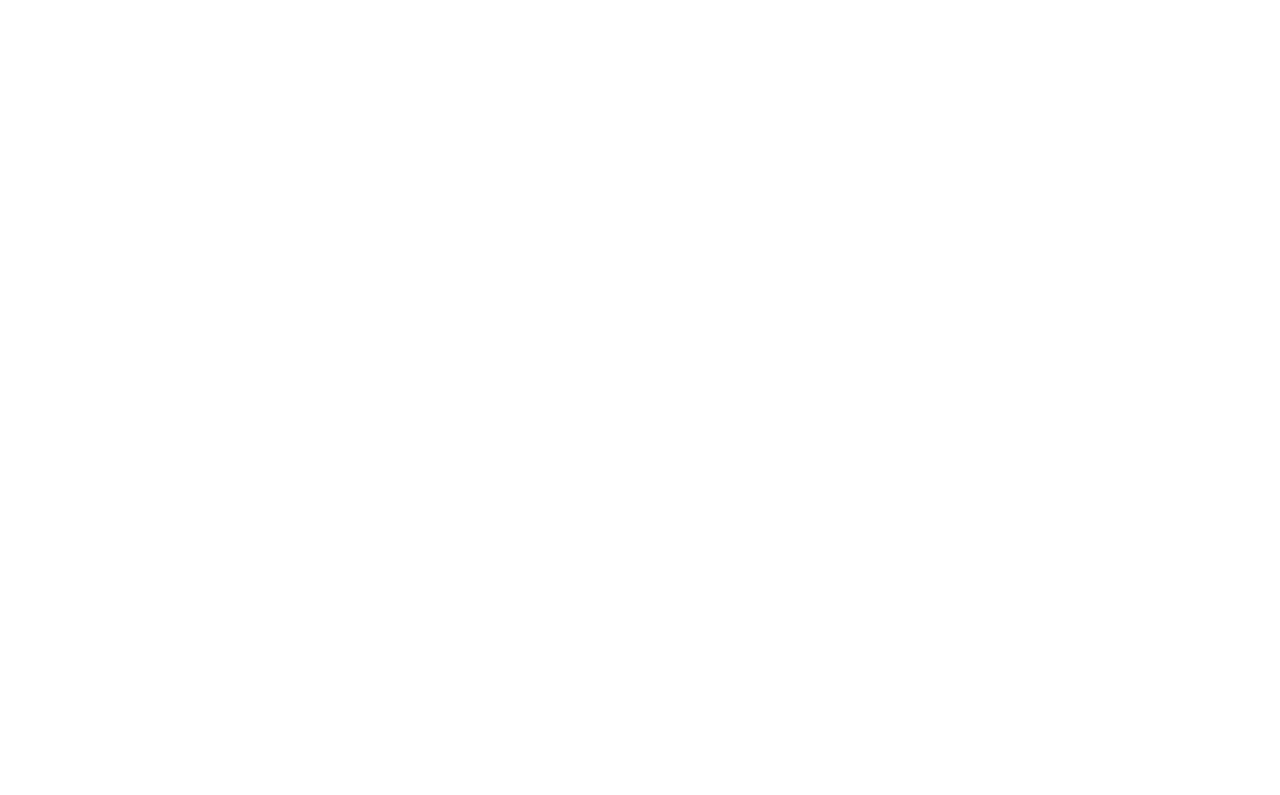
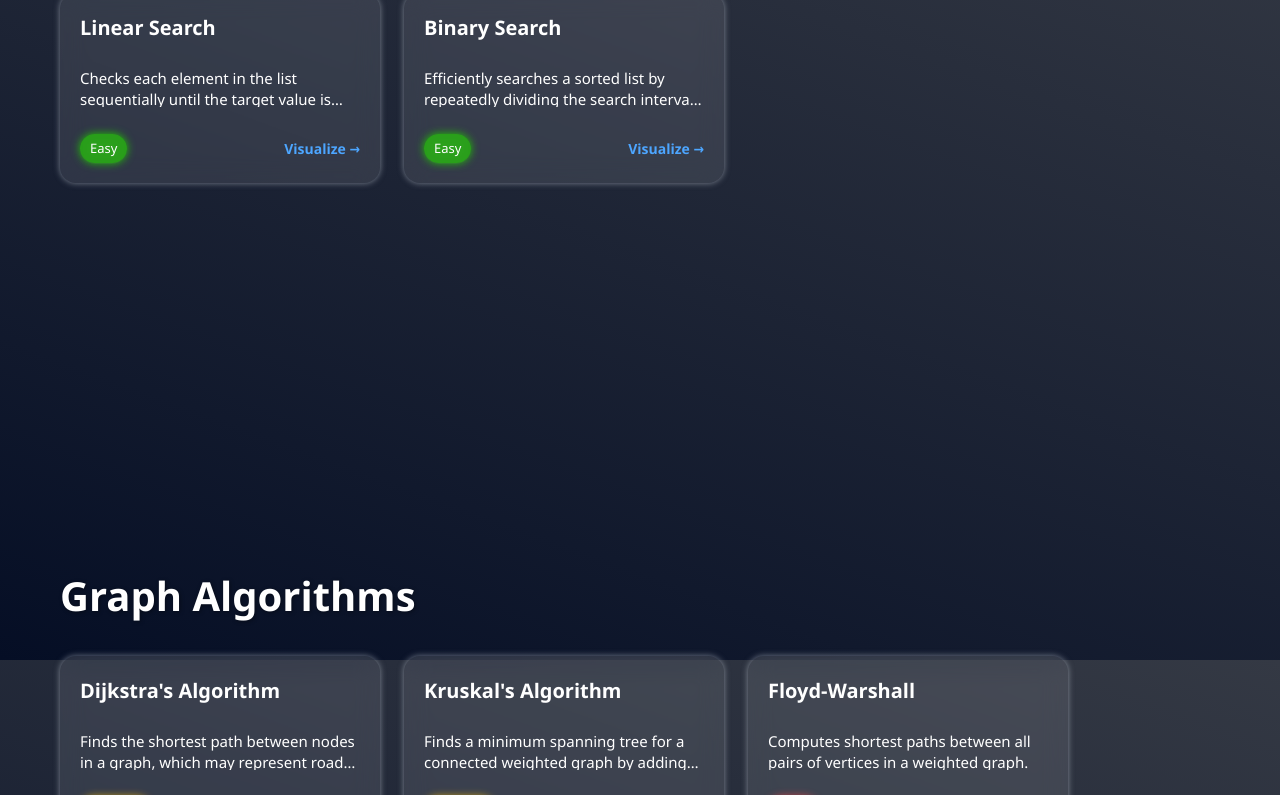
Before and after one commit to masonliiu/fullstack-algorithm-visualizer, a React (Vite) app in the folder frontend/: page / in a window 1280 px wide. Shown: the part 1740-2535 px from the top of the page. Before the commit the page ends 1600 px from the top, so only its background shows below. Built offline with nearby package versions, Linux system fonts and the light colour scheme.

Commit message:
added algorithms to homepage

```diff
--- a/frontend/src/pages/Home.jsx
+++ b/frontend/src/pages/Home.jsx
@@ -87,6 +87,69 @@
                     />
                 </div>
             </div>
+            <div className="searching-section hidden">
+                <h2 className="home-title">Searching</h2>
+                <div className="card-grid">
+                    <AlgorithmCard
+                        title="Linear Search"
+                        description="Checks each element in the list sequentially until the target value is found or the list ends."
+                        difficulty="Easy"
+                        linkTo="searching/linear"
+                    />
+                    <AlgorithmCard
+                        title="Binary Search"
+                        description="Efficiently searches a sorted list by repeatedly dividing the search interval in half."
+                        difficulty="Easy"
+                        linkTo="searching/binary"
+                    />
+                </div>
+            </div>
+            <div className="graph-section hidden">
+                <h2 className="home-title">Graph Algorithms</h2>
+                <div className="card-grid">
+                    <AlgorithmCard
+                        title="Dijkstra's Algorithm"
+                        description="Finds the shortest path between nodes in a graph, which may represent road networks."
+                        difficulty="Medium"
+                        linkTo="graph/dijkstra"
+                    />
+                    <AlgorithmCard
+                        title="Kruskal's Algorithm"
+                        description="Finds a minimum spanning tree for a connected weighted graph by adding edges in increasing order of weight."
+                        difficulty="Medium"
+                        linkTo="graph/kruskal"
+                    />
+                    <AlgorithmCard
+                        title="Floyd-Warshall"
+                        description="Computes shortest paths between all pairs of vertices in a weighted graph."
+                        difficulty="Hard"
+                        linkTo="graph/floydwarshall"
+                    />
+                </div>
+            </div>
+            <div className="pathfinding-section hidden">
+                <h2 className="home-title">Pathfinding</h2>
+                <div className="card-grid">
+                    <AlgorithmCard
+                        title="BFS"
+                        description="Explores nodes level by level, useful for finding the shortest path in unweighted graphs."
+                        difficulty="Easy"
+                        linkTo="pathfinding/bfs"
+                    />
+                    <AlgorithmCard
+                        title="DFS"
+                        description="Explores as far as possible along each branch before backtracking."
+                        difficulty="Easy"
+                        linkTo="pathfinding/dfs"
+                    />
+                    <AlgorithmCard
+                        title="A* Search"
+                        description="Uses heuristics to efficiently find the shortest path between nodes."
+                        difficulty="Medium"
+                        linkTo="pathfinding/astar"
+                    />
+                </div>
+            </div>
         </div>
     );
 }
```
